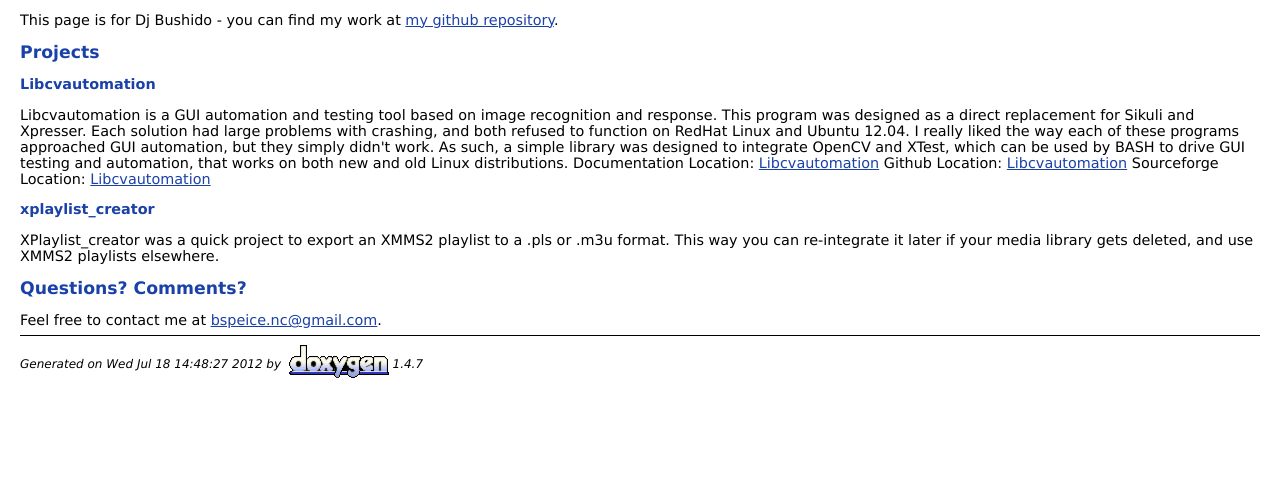
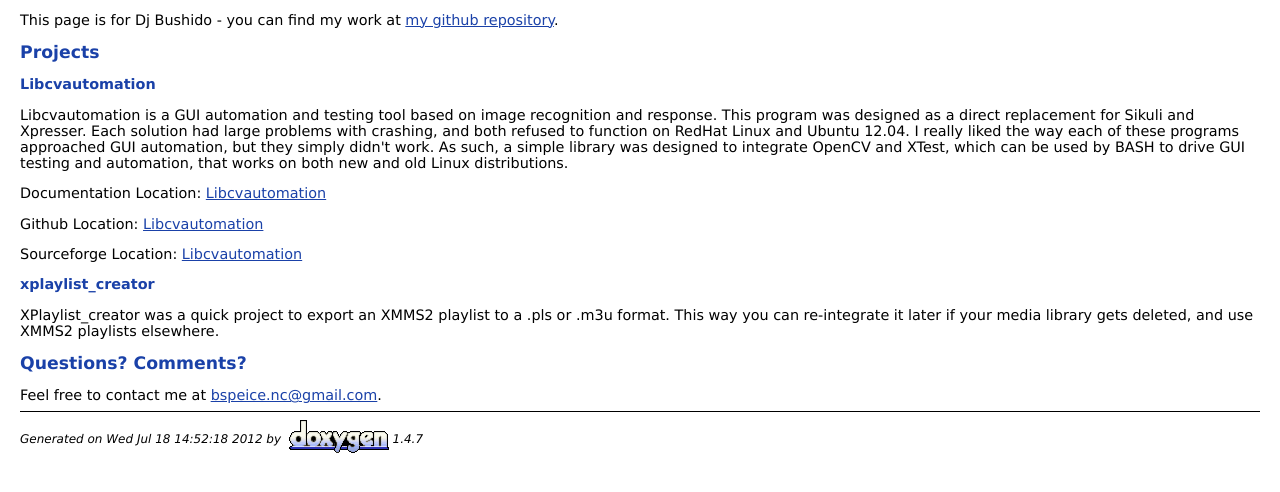
Before and after one commit to bspeice/djbushido.github.com, a plain HTML site: page index.html in a window 1280 px wide. Shown: the part 98-590 px from the top of the page. Drawn offline with Linux system fonts and the light colour scheme.

Commit message:
Fix a spacing issue

```diff
--- a/index.html
+++ b/index.html
@@ -17,11 +17,14 @@ This page is for Dj Bushido - you can find my work at <a href="https://github.co
 Projects</a></h2>
 <h3><a class="anchor" name="libcvautomation">
 Libcvautomation</a></h3>
-Libcvautomation is a GUI automation and testing tool based on image recognition and response. This program was designed as a direct replacement for Sikuli and Xpresser. Each solution had large problems with crashing, and both refused to function on RedHat Linux and Ubuntu 12.04. I really liked the way each of these programs approached GUI automation, but they simply didn't work. As such, a simple library was designed to integrate OpenCV and XTest, which can be used by BASH to drive GUI testing and automation, that works on both new and old Linux distributions. Documentation Location: <a href="http://djbushido.github.com/libcvautomation/">Libcvautomation</a> Github Location: <a href="https://github.com/DjBushido/libcvautomation">Libcvautomation</a> Sourceforge Location: <a href="https://sourceforge.net/projects/libcvautomation/">Libcvautomation</a><h3><a class="anchor" name="xplaylistcreator">
+Libcvautomation is a GUI automation and testing tool based on image recognition and response. This program was designed as a direct replacement for Sikuli and Xpresser. Each solution had large problems with crashing, and both refused to function on RedHat Linux and Ubuntu 12.04. I really liked the way each of these programs approached GUI automation, but they simply didn't work. As such, a simple library was designed to integrate OpenCV and XTest, which can be used by BASH to drive GUI testing and automation, that works on both new and old Linux distributions.<p>
+Documentation Location: <a href="http://djbushido.github.com/libcvautomation/">Libcvautomation</a><p>
+Github Location: <a href="https://github.com/DjBushido/libcvautomation">Libcvautomation</a><p>
+Sourceforge Location: <a href="https://sourceforge.net/projects/libcvautomation/">Libcvautomation</a><h3><a class="anchor" name="xplaylistcreator">
 xplaylist_creator</a></h3>
 XPlaylist_creator was a quick project to export an XMMS2 playlist to a .pls or .m3u format. This way you can re-integrate it later if your media library gets deleted, and use XMMS2 playlists elsewhere.<h2><a class="anchor" name="questions">
 Questions? Comments?</a></h2>
-Feel free to contact me at <a href="mailto:bspeice.nc@gmail.com">bspeice.nc@gmail.com</a>. <hr size="1"><address style="align: right;"><small>Generated on Wed Jul 18 14:48:27 2012 by&nbsp;
+Feel free to contact me at <a href="mailto:bspeice.nc@gmail.com">bspeice.nc@gmail.com</a>. <hr size="1"><address style="align: right;"><small>Generated on Wed Jul 18 14:52:18 2012 by&nbsp;
 <a href="http://www.doxygen.org/index.html">
 <img src="doxygen.png" alt="doxygen" align="middle" border="0"></a> 1.4.7 </small></address>
 </body>
```
Also changed, not shown: 5 other files.
